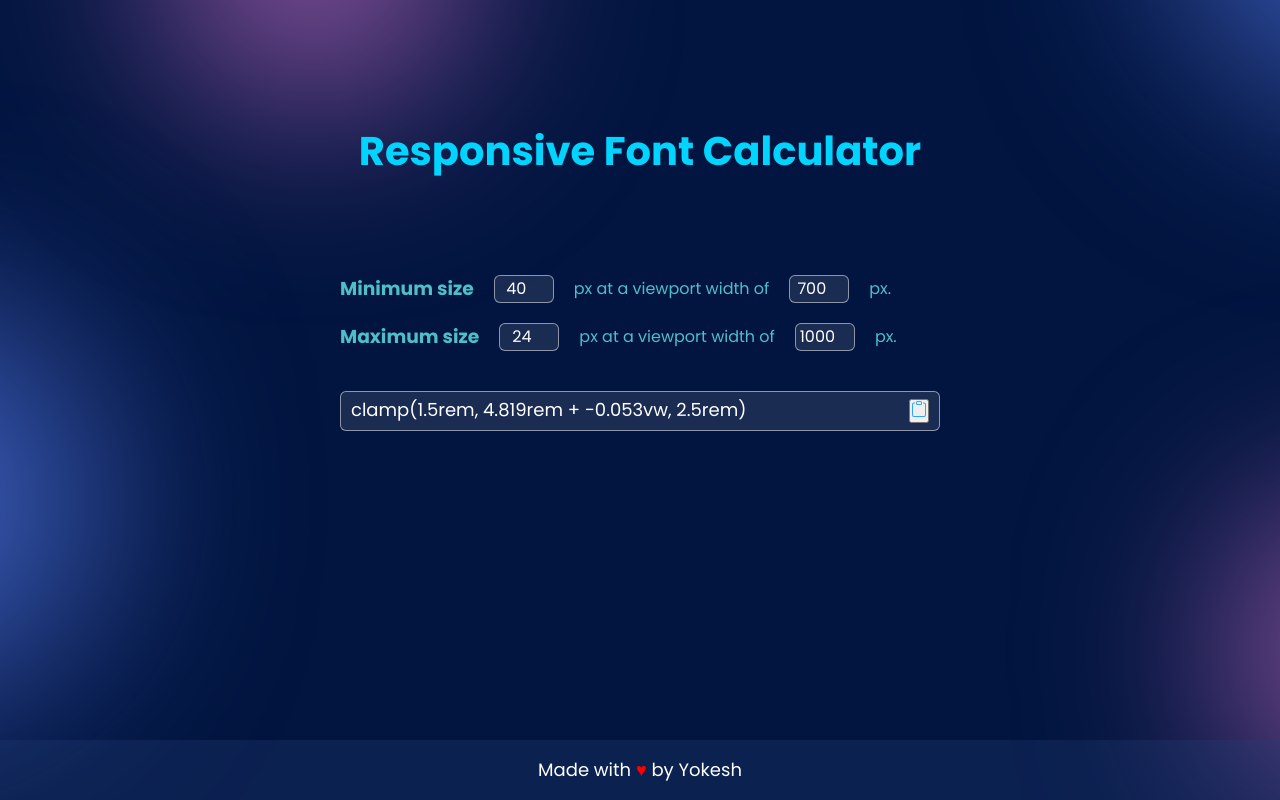
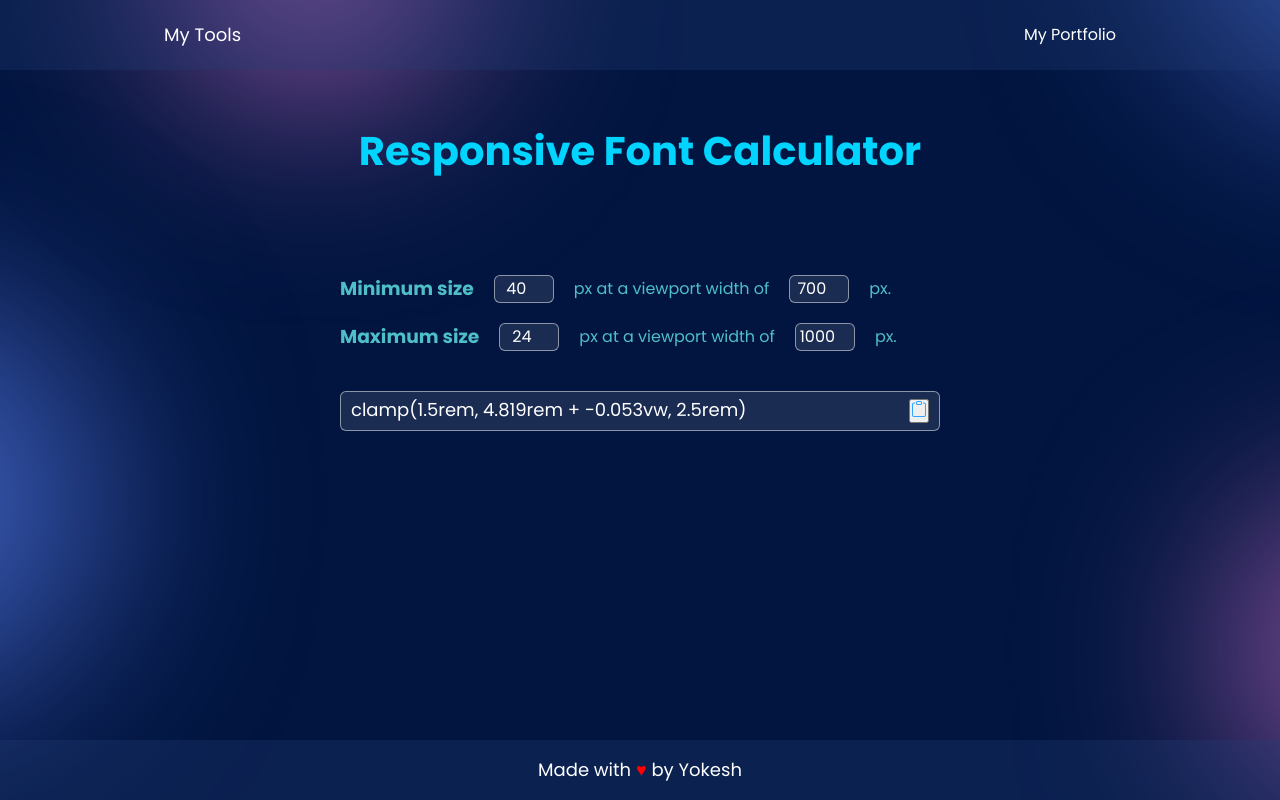
Before and after one commit to yokesh-ks/ToolEmpire, a Next.js app: page / in a window 1280 px wide. Shown: the top 800 px of the page. Built offline with nearby package versions, Linux system fonts and the light colour scheme.

Commit message:
feat(header): new Header Added (#4)

```diff
--- a/src/Layout/LayoutStyles.js
+++ b/src/Layout/LayoutStyles.js
@@ -2,7 +2,6 @@ import styled from "styled-components";
 
 export const Container = styled.div`
   max-width: 100%;
-  min-height: 100vh;
   height: 100%;
   margin: 0 auto;
   @media (min-width: 330px) {
--- a/src/Layout/layout.js
+++ b/src/Layout/layout.js
@@ -2,10 +2,11 @@ import React from "react";
 
 import { Container } from "./LayoutStyles";
 import Footer from "../components/Footer";
-
+import Header from "../components/Header";
 export const Layout = ({ children }) => {
   return (
     <Container>
+      <Header />
       <main>{children}</main>
       <Footer />
     </Container>
--- /dev/null
+++ b/src/components/Header.js
@@ -0,0 +1,50 @@
+import React from "react";
+import styled from "styled-components";
+import { Container } from "../Layout/LayoutStyles";
+import Link from "next/link";
+
+function Header() {
+  return (
+    <NavBar>
+      <Container>
+        <NavBarContain>
+          <Logo>My Tools</Logo>
+          <NavMenu>
+            <Link href="http://yokesh.in/" passHref>
+              <a target="_blank">My Portfolio</a>
+            </Link>
+          </NavMenu>
+        </NavBarContain>
+      </Container>
+    </NavBar>
+  );
+}
+
+const NavBar = styled.div`
+  position: absolute;
+  background: rgba(35, 60, 115, 0.3);
+  height: 70px;
+  width: 100vw;
+  top: 0;
+  left: 0;
+`;
+
+const NavBarContain = styled.div`
+  display: flex;
+  height: 100%;
+  align-items: center;
+  justify-content: space-between;
+`;
+
+const NavMenu = styled.div`
+  display: flex;
+  align-items: center;
+  justify-content: space-between;
+`;
+
+const Logo = styled.p`
+  color: white;
+  font-size: 18px;
+`;
+
+export default Header;
--- a/src/styles/globals.js
+++ b/src/styles/globals.js
@@ -1,5 +1,5 @@
-import { createGlobalStyle } from 'styled-components';
-import { normalize } from 'styled-normalize';
+import { createGlobalStyle } from "styled-components";
+import { normalize } from "styled-normalize";
 
 const GlobalStyles = createGlobalStyle`
   ${normalize};
@@ -13,17 +13,18 @@ const GlobalStyles = createGlobalStyle`
     scroll-behavior: smooth;
   }
   body {
-    font-family: ${props => props.theme.fonts.main};
+    font-family: ${(props) => props.theme.fonts.main};
     font-size: 1.6rem;
-    background: ${props => props.theme.colors.background};
-    color: ${props => props.theme.colors.primary1};
+    background: ${(props) => props.theme.colors.background};
+    color: ${(props) => props.theme.colors.primary1};
     cursor: default;
     overflow-x: hidden;
   }
   h1,h2,h3,h4,h5,h6,button {
-    font-family: ${props => props.theme.fonts.title};
+    font-family: ${(props) => props.theme.fonts.title};
   }
   a {
+    color: #fff;
     text-decoration: none;
   }
   li{
```
